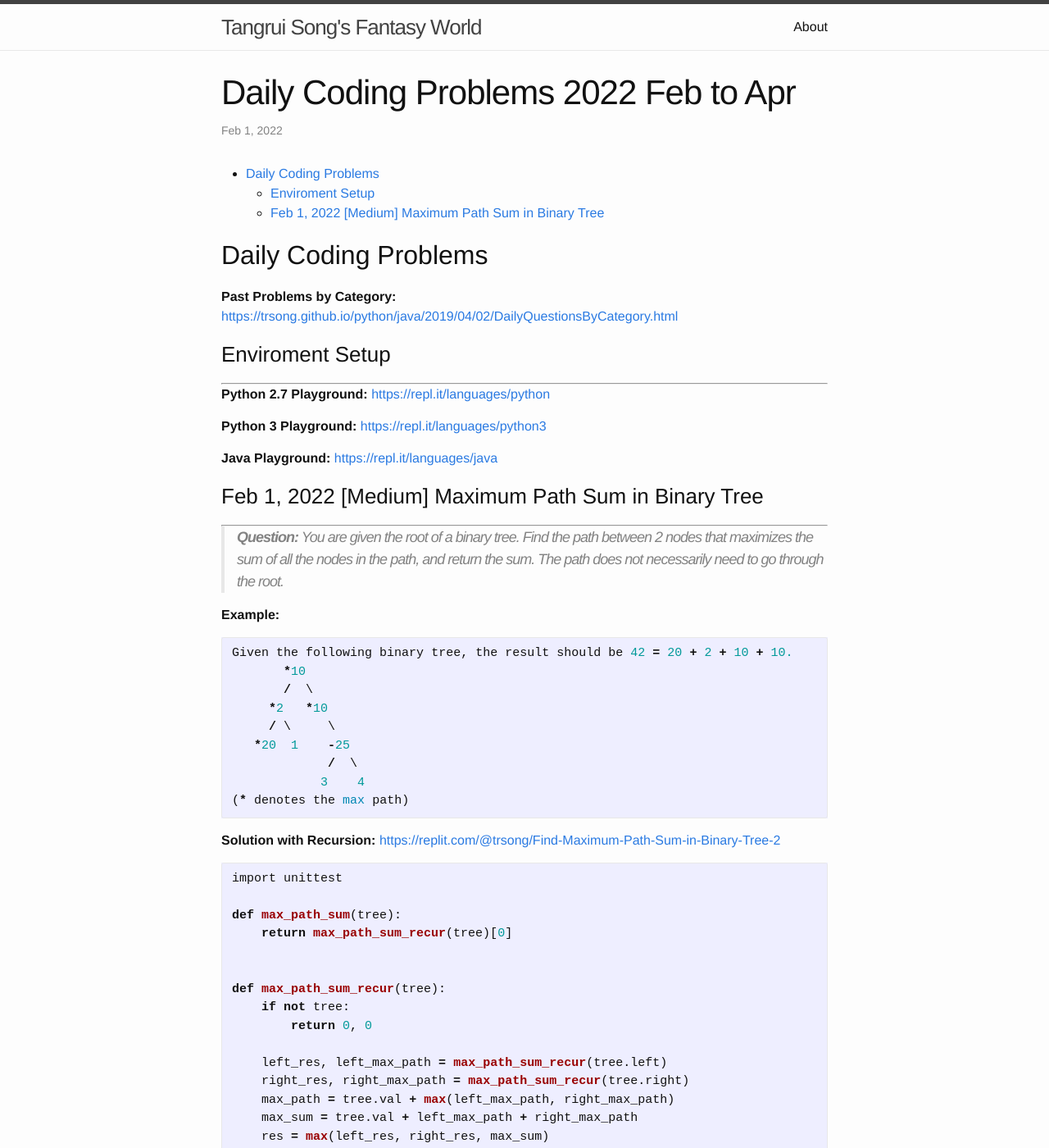
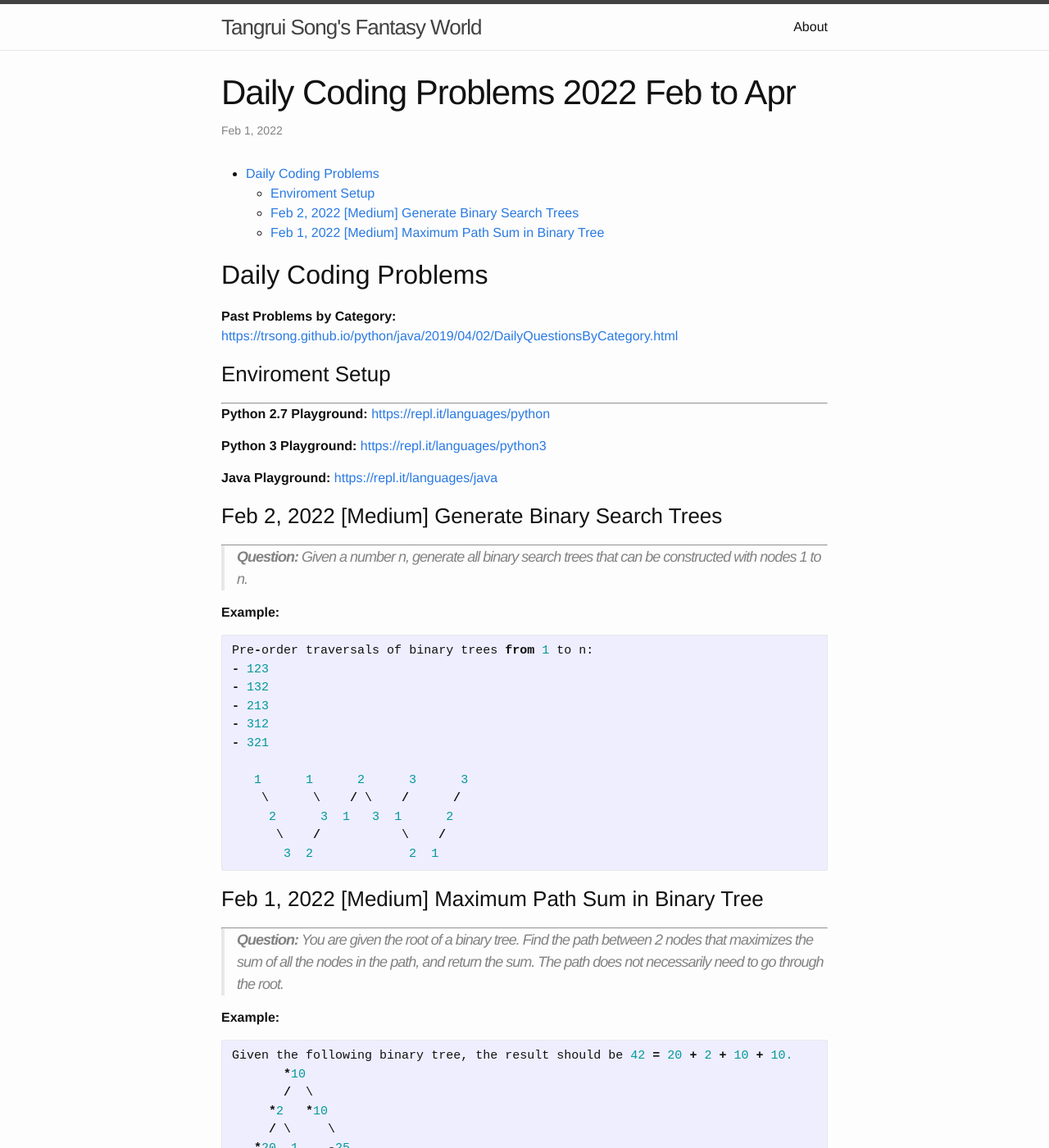
Before and after one commit to trsong/trsong.github.io, a Jekyll site: the page built from _posts/2022-02-01-DailyQuestionsFeb.md, in a window 1280 px wide and 1400 px high. Shown: the whole window at 82% size. Built offline with Jekyll 4.4.1, drawn with Linux system fonts in a browser that asks for light colours.

Commit message:
Add Feb 2 question.

````diff
--- a/_posts/2022-02-01-DailyQuestionsFeb.md
+++ b/_posts/2022-02-01-DailyQuestionsFeb.md
@@ -20,6 +20,26 @@ categories: Python/Java
 
 **Java Playground:** [https://repl.it/languages/java](https://repl.it/languages/java)
 
+
+### Feb 2, 2022 \[Medium\] Generate Binary Search Trees
+---
+> **Question:** Given a number n, generate all binary search trees that can be constructed with nodes 1 to n.
+
+**Example:**
+```py
+Pre-order traversals of binary trees from 1 to n:
+- 123
+- 132
+- 213
+- 312
+- 321
+
+   1      1      2      3      3
+    \      \    / \    /      /
+     2      3  1   3  1      2
+      \    /           \    /
+       3  2             2  1
+```
 
 ### Feb 1, 2022 \[Medium\] Maximum Path Sum in Binary Tree
 ---
````
